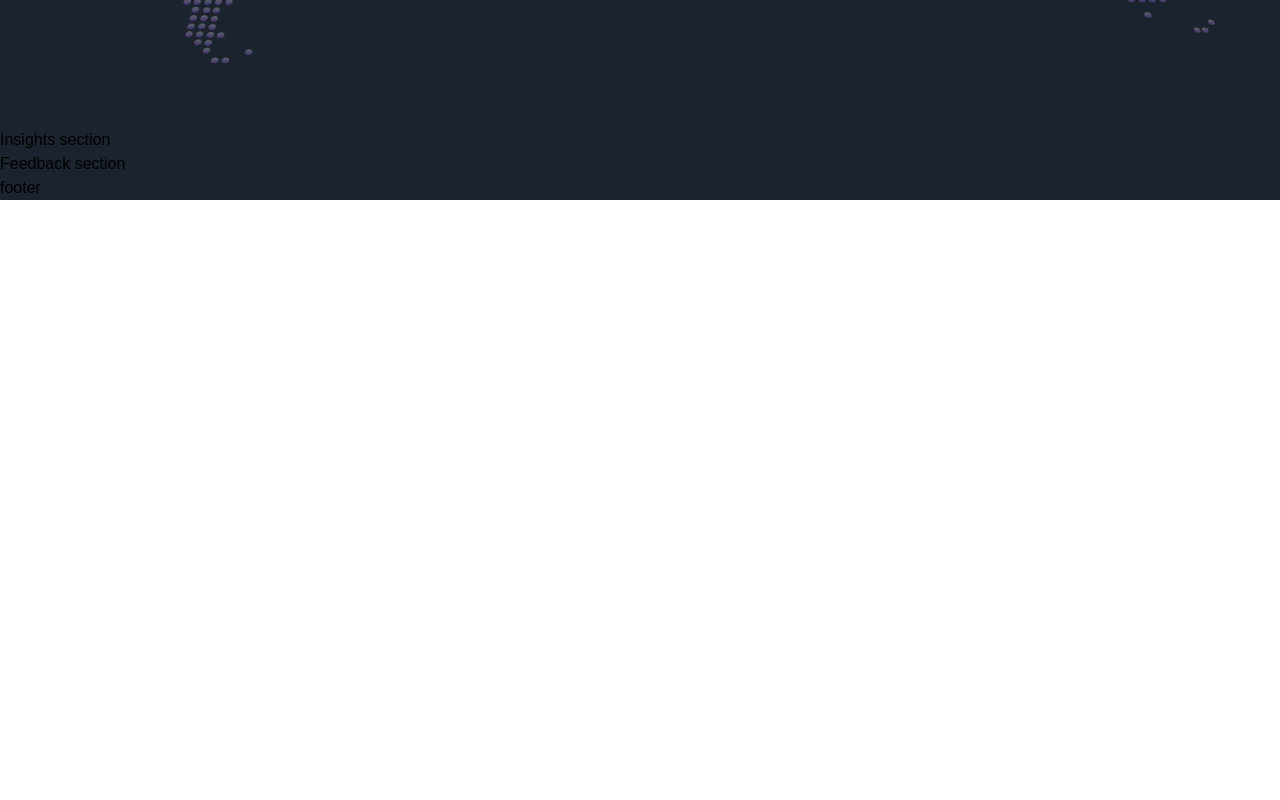
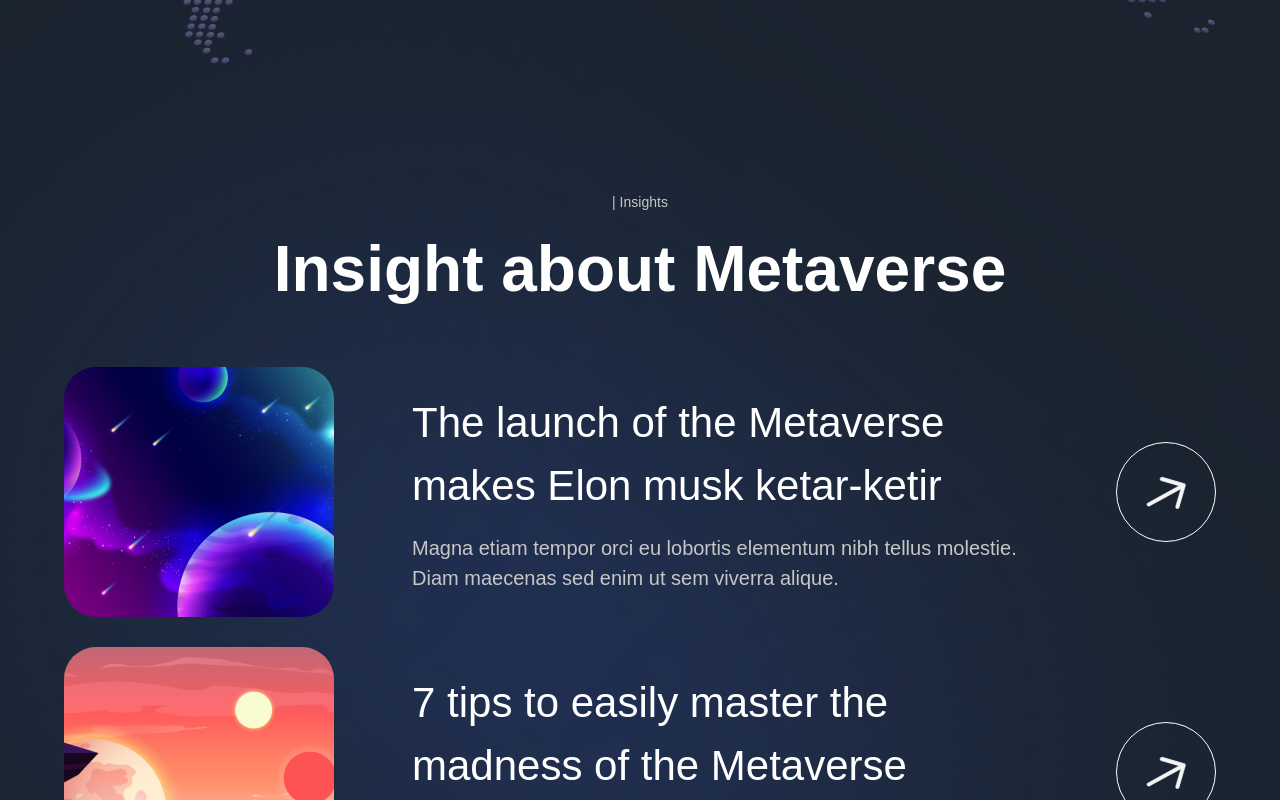
Before and after one commit to Abhinav158/Metaverse, a Next.js app: page / in a window 1280 px wide. Shown: the part 5000-5800 px from the top of the page. Before the commit the page ends 5200 px from the top, so only its background shows below. Built offline with nearby package versions, Linux system fonts and the light colour scheme; a web font is replaced by a local one.

Commit message:
Added Insights section

```diff
--- a/app/page.js
+++ b/app/page.js
@@ -15,11 +15,10 @@
       <div className='gradient-04 z-0'></div>
       <WhatsNew />
     </div>
-
     <World />
     <div class='relative'>
     <Insights />
-    <div className='gradient-05 z-0'></div>
+    <div className='gradient-04 z-0'></div>
     <Feedback />
     </div>
     <Footer />
--- a/components/InsightCard.jsx
+++ b/components/InsightCard.jsx
@@ -1,9 +1,28 @@
 'use client';
 
-const InsightCard = () => (
-  <div>
-    Insight Card
-  </div>
+//Import required animations from motion
+import { motion } from 'framer-motion';
+import { fadeIn } from '../utils/motion';
+
+const InsightCard = ({ imgUrl, title, subtitle, index }) => (
+  <motion.div variants={fadeIn('up', 'spring', index * 0.5, 1)} className="flex md:flex-row flex-col gap-4">
+    <img src={imgUrl} alt="planet-01" className="md:w-[270px] w-full h-[250px] rounded-[32px] object-cover" />
+
+    <div className="w-full flex justify-between items-center">
+
+      <div className="flex-1 md:ml-[62px] flex flex-col max-w-[650px]">
+        <h4 className="font-normal lg:text-[42px] text-[26px] text-white"> {title} </h4>
+        <p className="mt-[16px] font-normal lg:text-[20px] text-[14px] text-secondary-white"> {subtitle} </p>
+      </div>
+
+      <div
+        className="lg:flex hidden items-center justify-center
+        w-[100px] h-[100px] rounded-full bg-transparent border-[1px] border-white">
+        <img src="/arrow.svg" alt="pointer" className="w-[40%] h-[40%] object-contain" />
+      </div>
+
+    </div>
+  </motion.div>
 );
 
 export default InsightCard;
--- a/sections/Insights.jsx
+++ b/sections/Insights.jsx
@@ -1,8 +1,25 @@
 'use client';
 
+import { motion } from 'framer-motion';
+import { staggerContainer } from '../utils/motion';
+import { InsightCard, TitleText, TypingText } from '../components';
+import styles from '../styles';
+import { insights } from '../constants';
+
+
+
 const Insights = () => (
-  <section>
-    Insights section
+  <section className={`${styles.paddings} relative z-10`}>
+    <motion.div variants={staggerContainer} initial="hidden" whileInView="show" viewport={{ once: false, amount: 0.25 }}
+    className={`${styles.innerWidth} mx-auto flex flex-col`}>
+      <TypingText title="| Insights" textStyles="text-center" />
+      <TitleText title={<>Insight about Metaverse</>} textStyles="text-center" />
+      <div className="mt-[50px] flex flex-col gap-[30px]">
+        {insights.map((item, index) => (
+          <InsightCard key={`insight-${index}`} {...item} index={index + 1} />
+        ))}
+      </div>
+    </motion.div>
   </section>
 );
 
```
